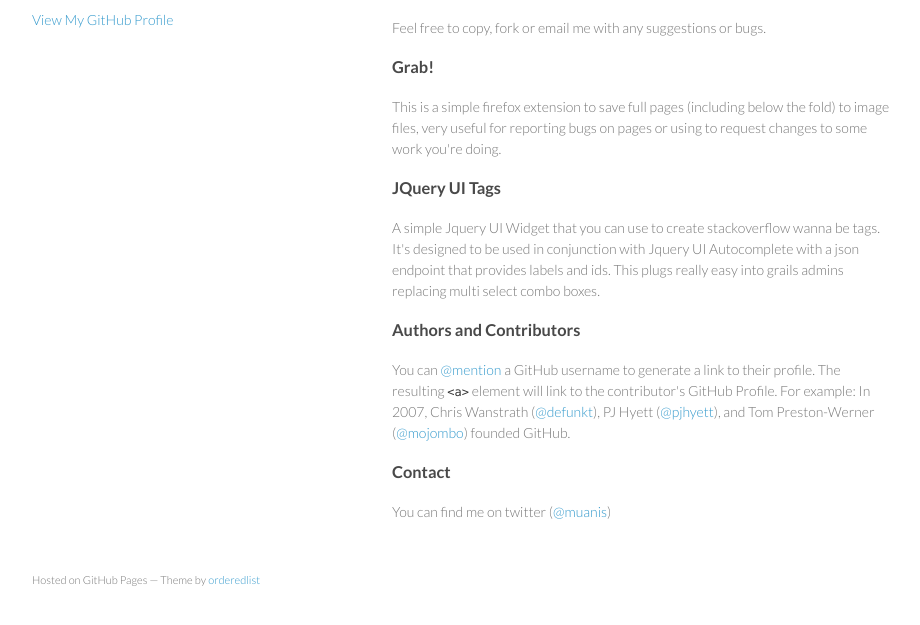
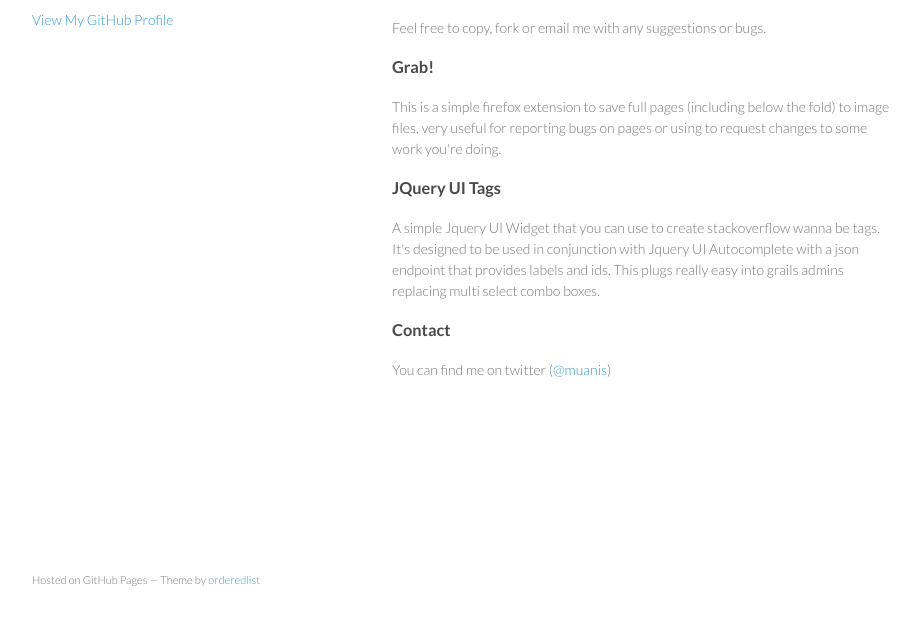
Before and after one commit to muanis/muanis.github.com, a plain HTML site: page index.html in a window 1280 px wide. Shown: the part 141-766 px from the top of the page, without its empty margins (178-1098 px from the left). Drawn offline with Linux system fonts and the light colour scheme.

Commit message:
changing basic info

```diff
--- a/index.html
+++ b/index.html
@@ -42,10 +42,6 @@ $ git checkout gh-pages
 
 <p>A simple Jquery UI Widget that you can use to create stackoverflow wanna be tags. It's designed to be used in conjunction with Jquery UI Autocomplete with a json endpoint that provides labels and ids. This plugs really easy into grails admins replacing multi select combo boxes.</p>
 
-<h3>Authors and Contributors</h3>
-
-<p>You can <a href="https://github.com/blog/821" class="user-mention">@mention</a> a GitHub username to generate a link to their profile. The resulting <code>&lt;a&gt;</code> element will link to the contributor's GitHub Profile. For example: In 2007, Chris Wanstrath (<a href="https://github.com/defunkt" class="user-mention">@defunkt</a>), PJ Hyett (<a href="https://github.com/pjhyett" class="user-mention">@pjhyett</a>), and Tom Preston-Werner (<a href="https://github.com/mojombo" class="user-mention">@mojombo</a>) founded GitHub.</p>
-
 <h3>Contact</h3>
 
 <p>You can find me on twitter (<a href="http://twitter.com/muanis">@muanis</a>)</p>
```
